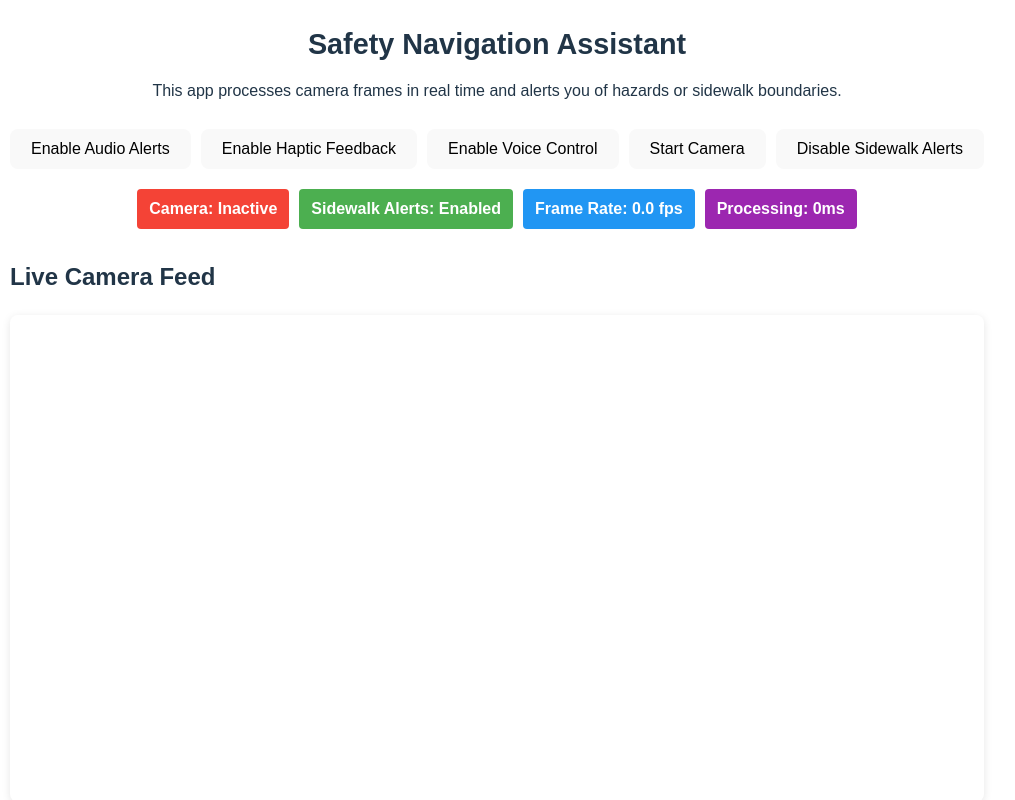
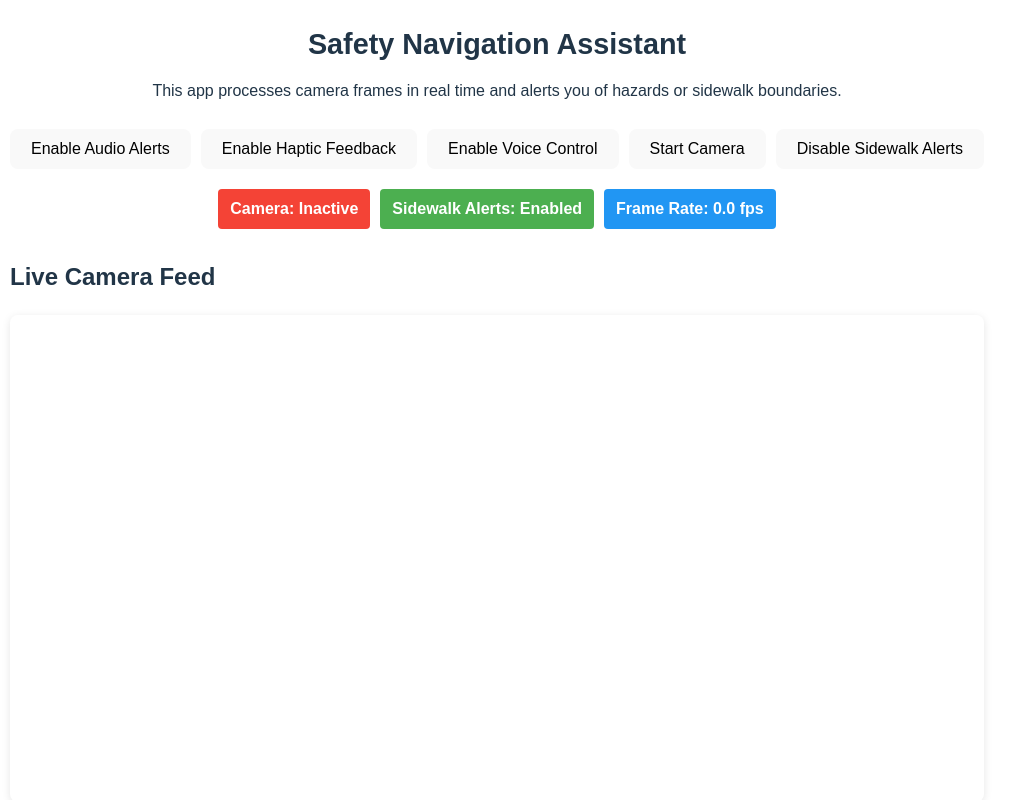
Before and after one commit to Aryagm/cv_frontend, a React (Vite) app: page / in a window 1280 px wide. Shown: the top 800 px of the page, without its empty margins (0-1015 px from the left). Built offline with nearby package versions, Linux system fonts and the light colour scheme; no server answers.

Commit message:
Remove commented-out processing time display in App component

```diff
--- a/src/App.jsx
+++ b/src/App.jsx
@@ -436,9 +436,9 @@ const App = () => {
           <div style={{...statusIndicatorStyle, backgroundColor: '#2196F3'}}>
             Frame Rate: {frameRate.toFixed(1)} fps
           </div>
-          <div style={{...statusIndicatorStyle, backgroundColor: '#9C27B0'}}>
+          {/* <div style={{...statusIndicatorStyle, backgroundColor: '#9C27B0'}}>
             Processing: {processingTime}ms
-          </div>
+          </div> */}
         </div>
       </header>
 
```
